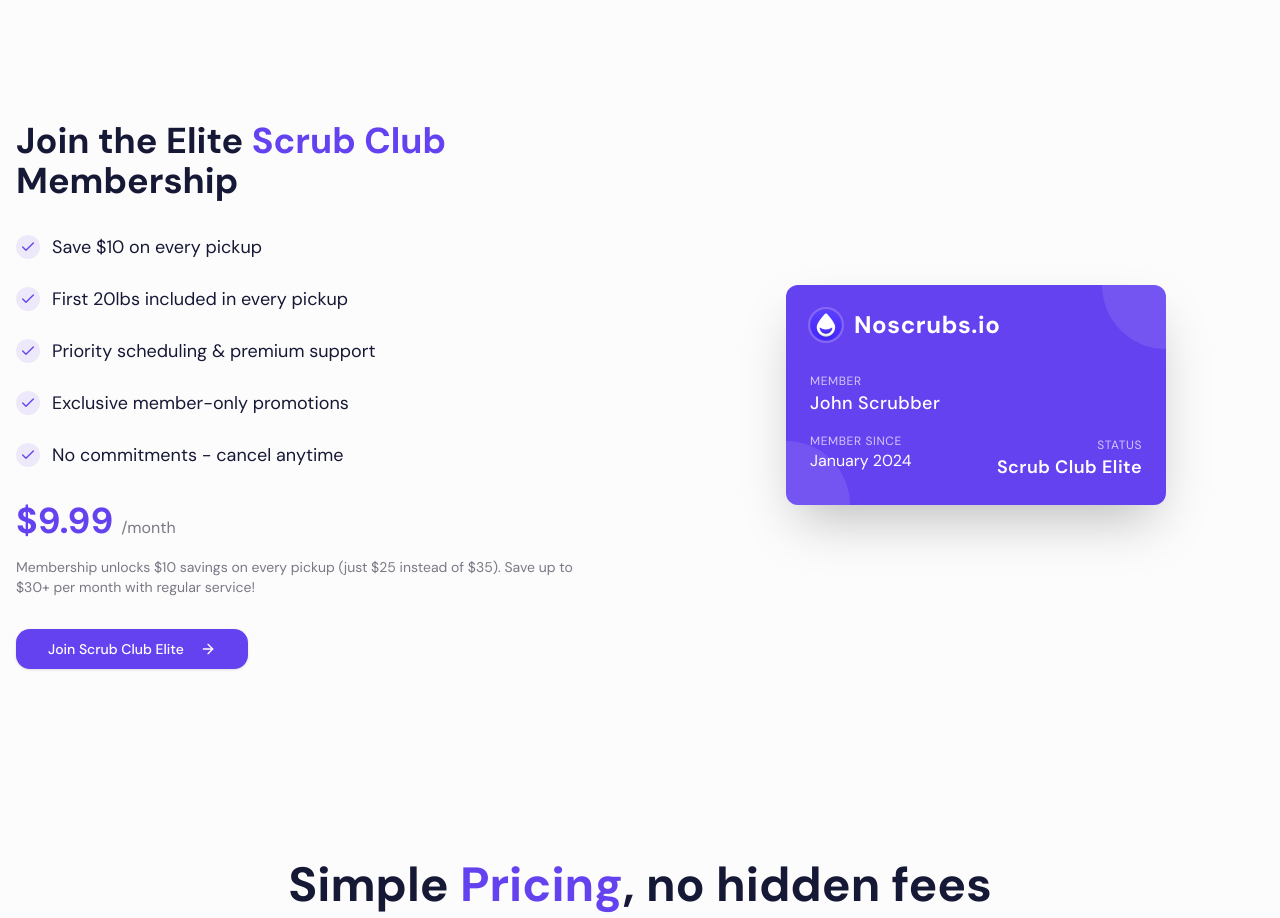
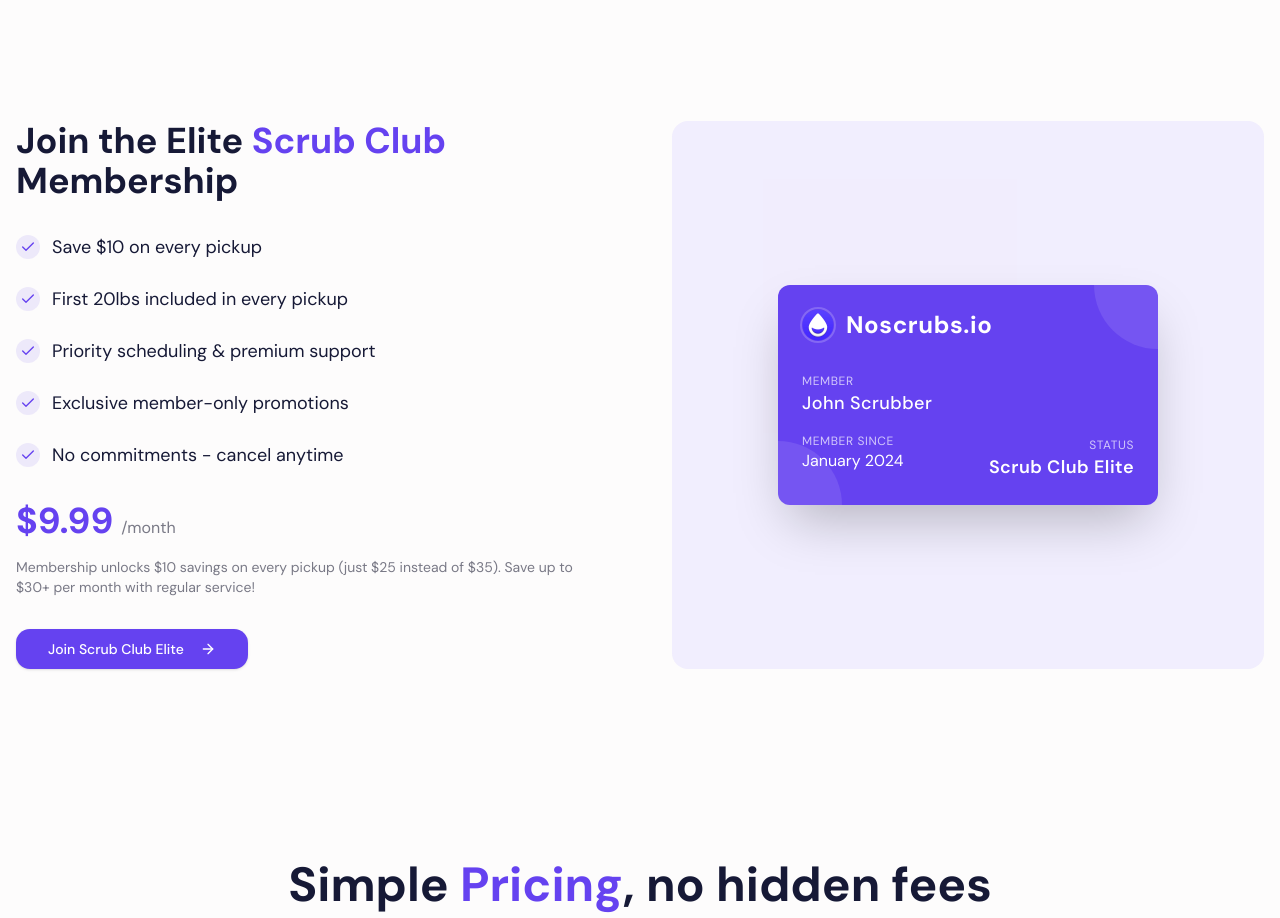
Before and after one commit to ggsingla/scrub-club-landing, a Next.js app: page / in a window 1280 px wide. Shown: the part 1600-2518 px from the top of the page. Built offline with nearby package versions, Linux system fonts and the light colour scheme.

Commit message:
refactor: update tilt card props for improved visual appeal; add bg for card to cover up whitespace around it

```diff
--- a/src/components/Home/MembershipCardHighlight.tsx
+++ b/src/components/Home/MembershipCardHighlight.tsx
@@ -17,7 +17,7 @@
 const MembershipCardHighlight = () => {
   return (
     <section id="membership" className="container py-24">
-      <div className="flex flex-col gap-16 lg:flex-row lg:items-center lg:gap-24">
+      <div className="grid grid-cols-1 gap-16 lg:grid-cols-2 lg:items-center">
         {/* Benefits Side */}
         <div className="flex-1 space-y-8">
           <div className="space-y-4">
@@ -57,7 +57,7 @@
         </div>
 
         {/* Card Side */}
-        <div className="flex-1 flex justify-center items-center">
+        <div className="flex-1 flex justify-center items-center sm:py-12 sm:bg-accent/40 sm:rounded-2xl h-full">
           <Tilt
             className="w-[380px]"
             glareEnable={true}
@@ -65,10 +65,10 @@
             glareBorderRadius="10px"
             glareColor="#ffffff"
             glarePosition="all"
-            tiltMaxAngleX={10}
-            tiltMaxAngleY={10}
+            tiltMaxAngleX={15}
+            tiltMaxAngleY={15}
             perspective={2000}
-            scale={1.1}
+            scale={1.05}
             transitionSpeed={2000}
           >
             <div className="relative h-[220px] w-full overflow-hidden rounded-xl bg-primary p-6 text-primary-foreground shadow-2xl transition-all duration-500 group">
```
